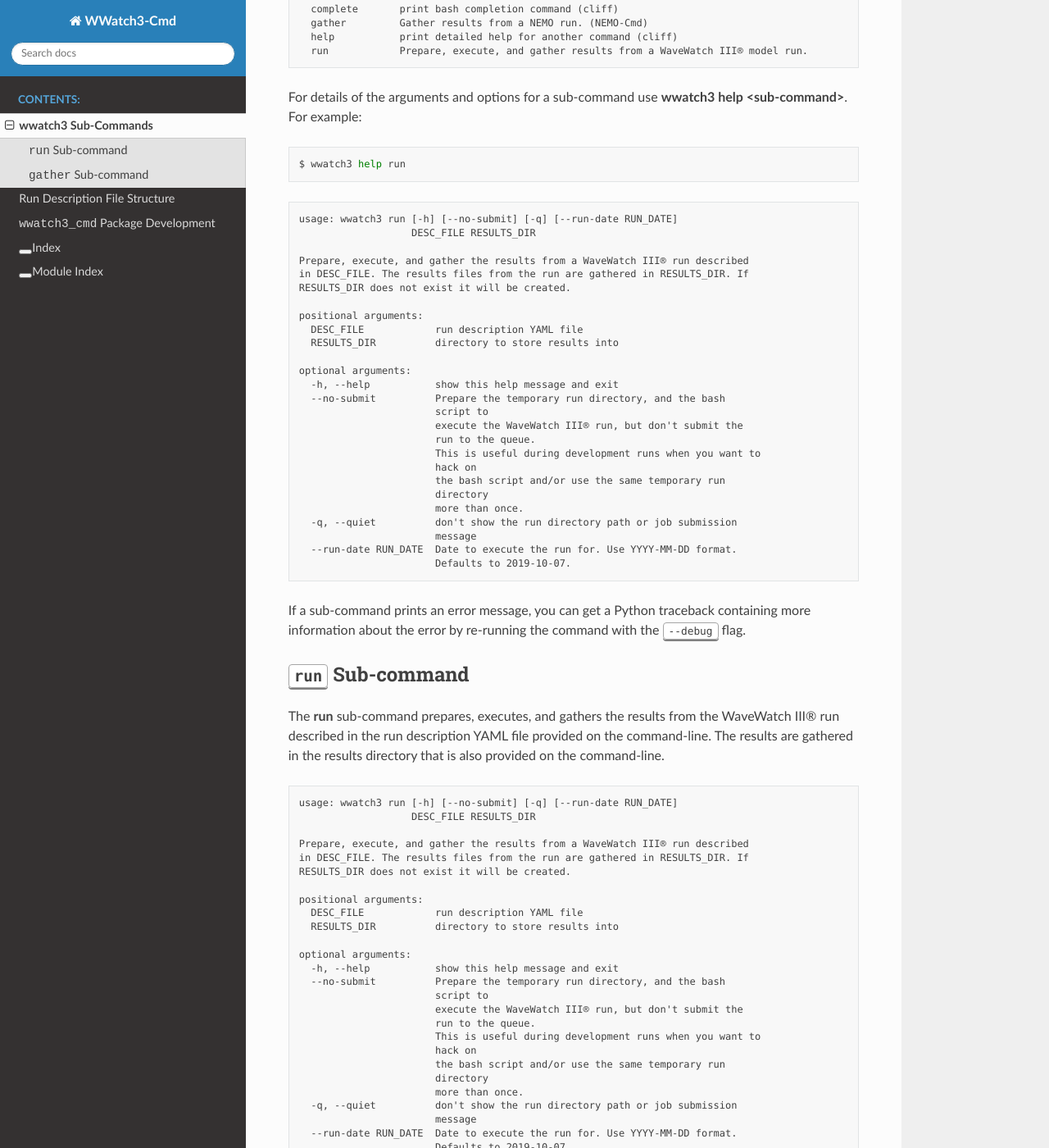
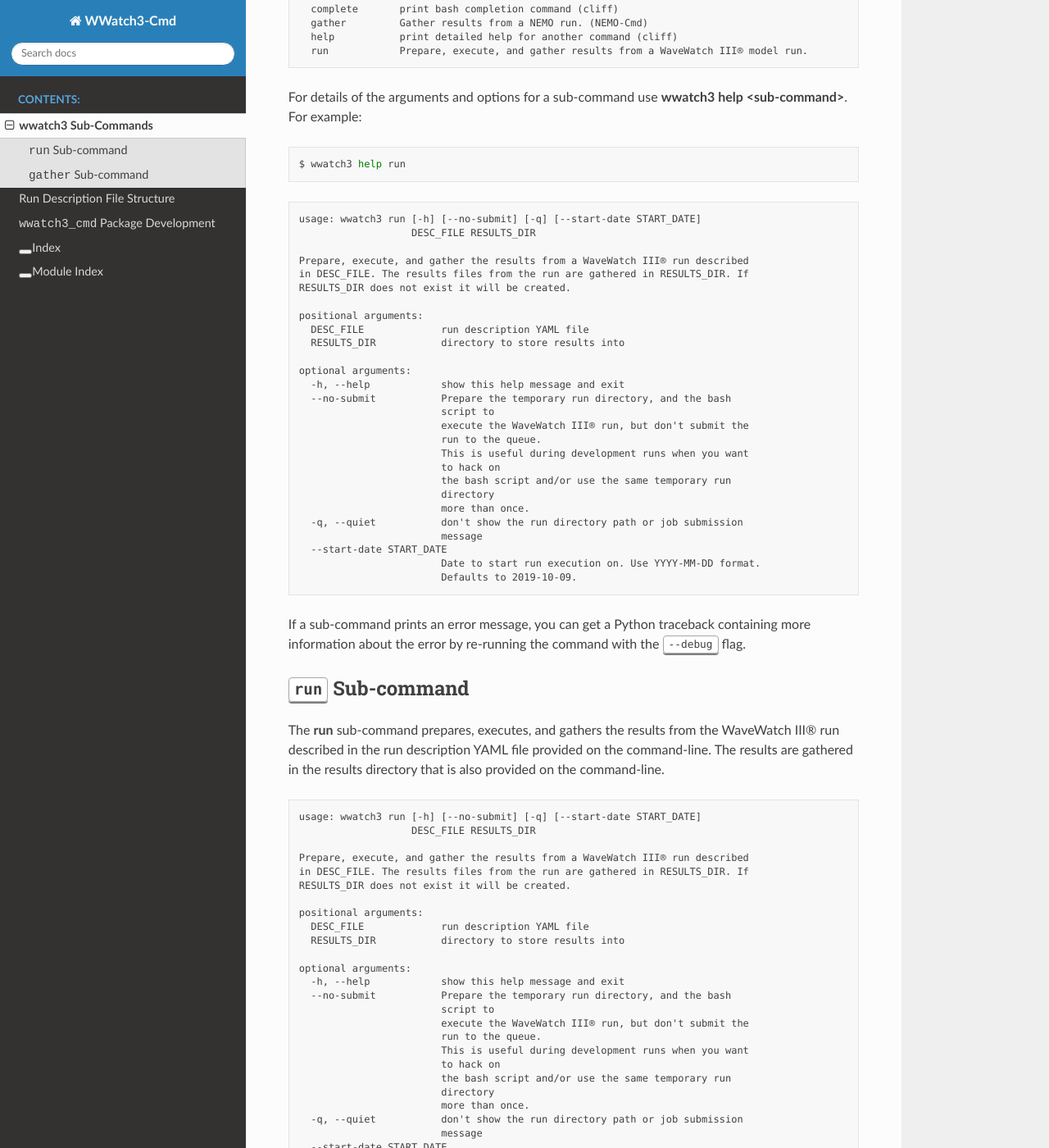
Before and after one commit to SalishSeaCast/WWatch3-Cmd, a Sphinx documentation site: the page built from docs/subcommands.rst, in a window 1280 px wide and 1400 px high, scrolled down 437 px. Shown: the whole window at 82% size. Built offline with Sphinx 7.4.7 and the Read the Docs theme 2.0.0, drawn with Linux system fonts in a browser that asks for light colours; some of the changed text lies outside the part shown.

Commit message:
Change `wwatch3 run --run-date` option to `--start-date`
This is in anticipation of making `wwatch3 run` capable of executing
several days of WaveWatch III? runs in a single HPC job.

```diff
--- a/docs/subcommands.rst
+++ b/docs/subcommands.rst
@@ -50,7 +50,7 @@ For example:
 
 ::
 
-    usage: wwatch3 run [-h] [--no-submit] [-q] [--run-date RUN_DATE]
+    usage: wwatch3 run [-h] [--no-submit] [-q] [--start-date START_DATE]
                        DESC_FILE RESULTS_DIR
 
     Prepare, execute, and gather the results from a WaveWatch III® run described
@@ -58,24 +58,25 @@ For example:
     RESULTS_DIR does not exist it will be created.
 
     positional arguments:
-      DESC_FILE            run description YAML file
-      RESULTS_DIR          directory to store results into
+      DESC_FILE             run description YAML file
+      RESULTS_DIR           directory to store results into
 
     optional arguments:
-      -h, --help           show this help message and exit
-      --no-submit          Prepare the temporary run directory, and the bash
-                           script to
-                           execute the WaveWatch III® run, but don't submit the
-                           run to the queue.
-                           This is useful during development runs when you want to
-                           hack on
-                           the bash script and/or use the same temporary run
-                           directory
-                           more than once.
-      -q, --quiet          don't show the run directory path or job submission
-                           message
-      --run-date RUN_DATE  Date to execute the run for. Use YYYY-MM-DD format.
-                           Defaults to 2019-10-07.
+      -h, --help            show this help message and exit
+      --no-submit           Prepare the temporary run directory, and the bash
+                            script to
+                            execute the WaveWatch III® run, but don't submit the
+                            run to the queue.
+                            This is useful during development runs when you want
+                            to hack on
+                            the bash script and/or use the same temporary run
+                            directory
+                            more than once.
+      -q, --quiet           don't show the run directory path or job submission
+                            message
+      --start-date START_DATE
+                            Date to start run execution on. Use YYYY-MM-DD format.
+                            Defaults to 2019-10-09.
 
 If a sub-command prints an error message,
 you can get a Python traceback containing more information about the error by re-running the command with the :kbd:`--debug` flag.
@@ -93,7 +94,7 @@ The results are gathered in the results directory that is also provided on the c
 
 ::
 
-  usage: wwatch3 run [-h] [--no-submit] [-q] [--run-date RUN_DATE]
+  usage: wwatch3 run [-h] [--no-submit] [-q] [--start-date START_DATE]
                      DESC_FILE RESULTS_DIR
 
   Prepare, execute, and gather the results from a WaveWatch III® run described
@@ -101,24 +102,25 @@ The results are gathered in the results directory that is also provided on the c
   RESULTS_DIR does not exist it will be created.
 
   positional arguments:
-    DESC_FILE            run description YAML file
-    RESULTS_DIR          directory to store results into
+    DESC_FILE             run description YAML file
+    RESULTS_DIR           directory to store results into
 
   optional arguments:
-    -h, --help           show this help message and exit
-    --no-submit          Prepare the temporary run directory, and the bash
-                         script to
-                         execute the WaveWatch III® run, but don't submit the
-                         run to the queue.
-                         This is useful during development runs when you want to
-                         hack on
-                         the bash script and/or use the same temporary run
-                         directory
-                         more than once.
-    -q, --quiet          don't show the run directory path or job submission
-                         message
-    --run-date RUN_DATE  Date to execute the run for. Use YYYY-MM-DD format.
-                         Defaults to 2019-10-07.
+    -h, --help            show this help message and exit
+    --no-submit           Prepare the temporary run directory, and the bash
+                          script to
+                          execute the WaveWatch III® run, but don't submit the
+                          run to the queue.
+                          This is useful during development runs when you want
+                          to hack on
+                          the bash script and/or use the same temporary run
+                          directory
+                          more than once.
+    -q, --quiet           don't show the run directory path or job submission
+                          message
+    --start-date START_DATE
+                          Date to start run execution on. Use YYYY-MM-DD format.
+                          Defaults to 2019-10-09.
 
 If the :command:`run` sub-command prints an error message,
 you can get a Python traceback containing more information about the error by re-running the command with the :kbd:`--debug` flag.
```
Also changed, not shown: 2 other files.
